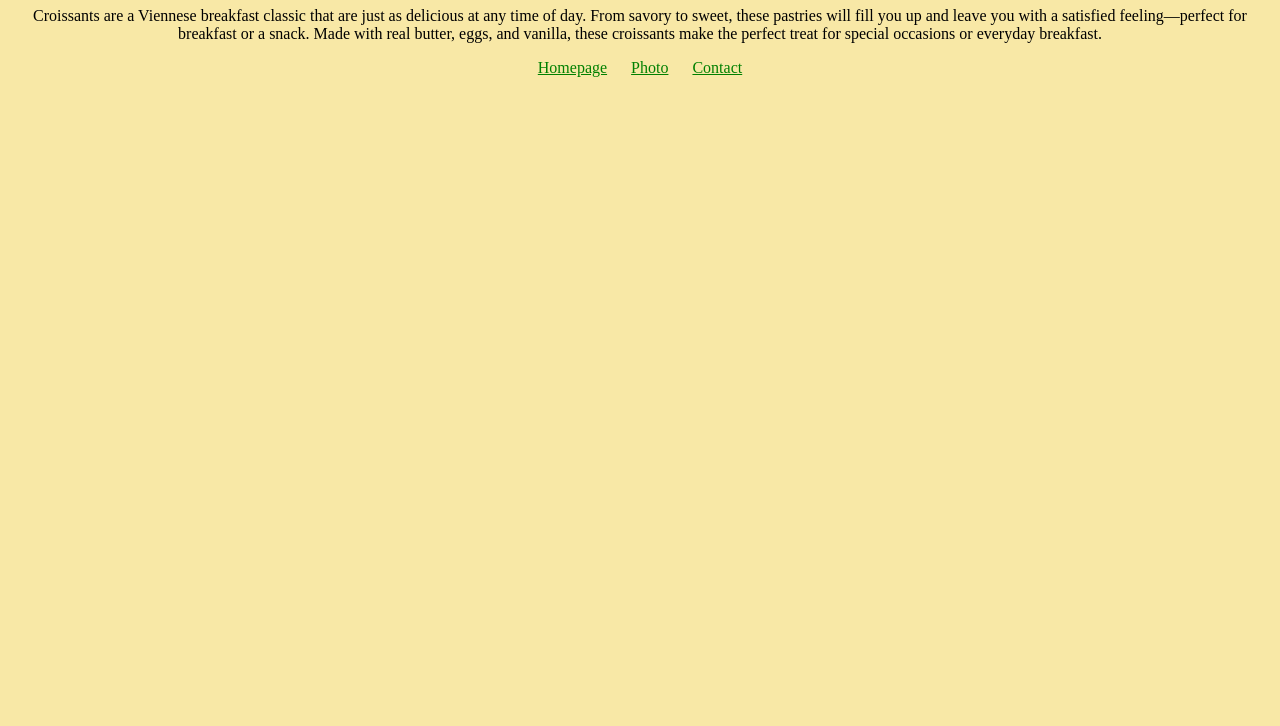
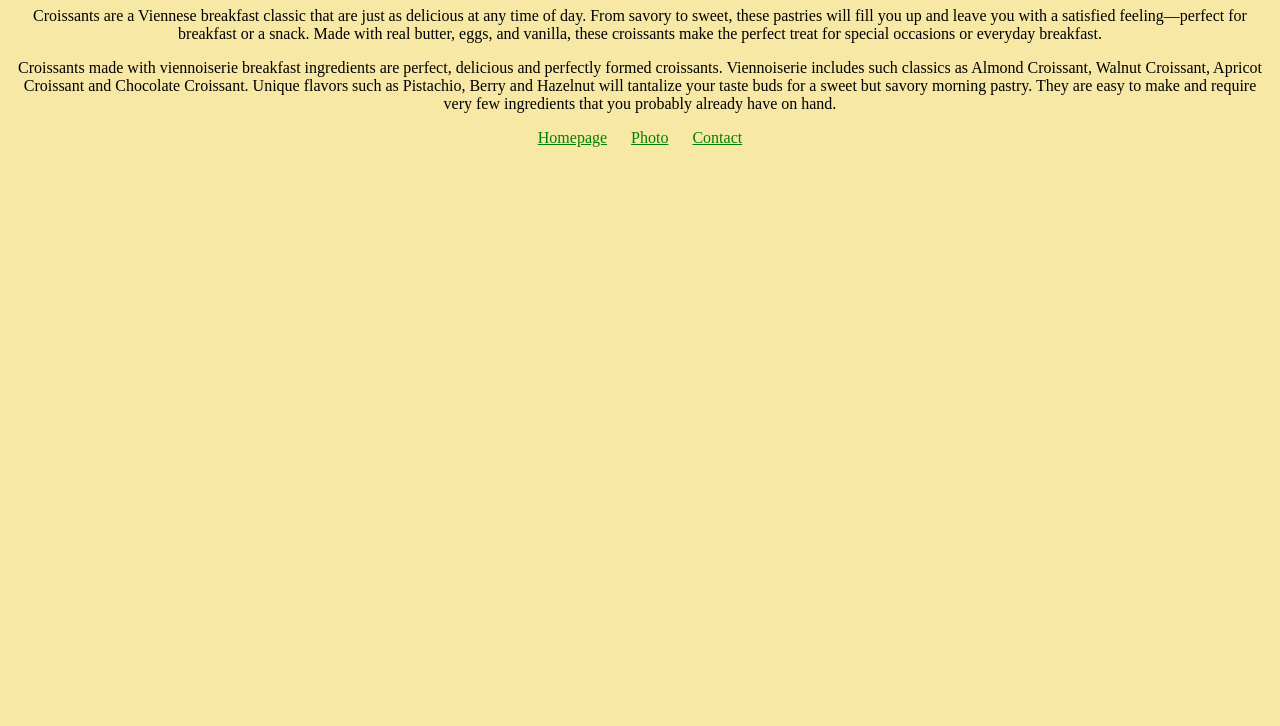
Before and after one commit to ViktoriiaProtasova/Croissant, a plain HTML site: page index.html in a window 1280 px wide. Shown: the part 74-800 px from the top of the page. Drawn offline with Linux system fonts and the light colour scheme.

Commit message:
Update index.html

```diff
--- a/index.html
+++ b/index.html
@@ -20,6 +20,15 @@
       with real butter, eggs, and vanilla, these croissants make the perfect
       treat for special occasions or everyday breakfast.
     </p>
+    <p>
+      Croissants made with viennoiserie breakfast ingredients are perfect,
+      delicious and perfectly formed croissants. Viennoiserie includes such
+      classics as Almond Croissant, Walnut Croissant, Apricot Croissant and
+      Chocolate Croissant. Unique flavors such as Pistachio, Berry and Hazelnut
+      will tantalize your taste buds for a sweet but savory morning pastry. They
+      are easy to make and require very few ingredients that you probably
+      already have on hand.
+    </p>
     <footer>
       <a href="./" title="Home"> Homepage</a>
       <a href="./photo.html" title="Croissant photo"> Photo</a>
```
